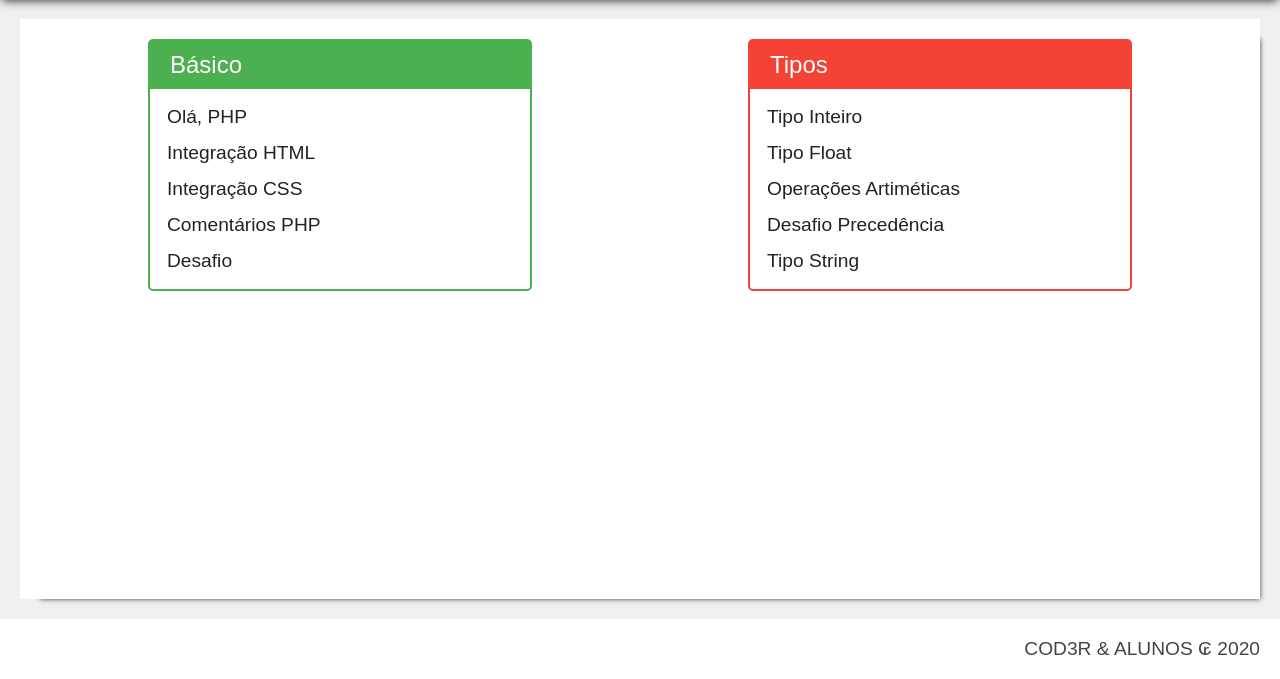
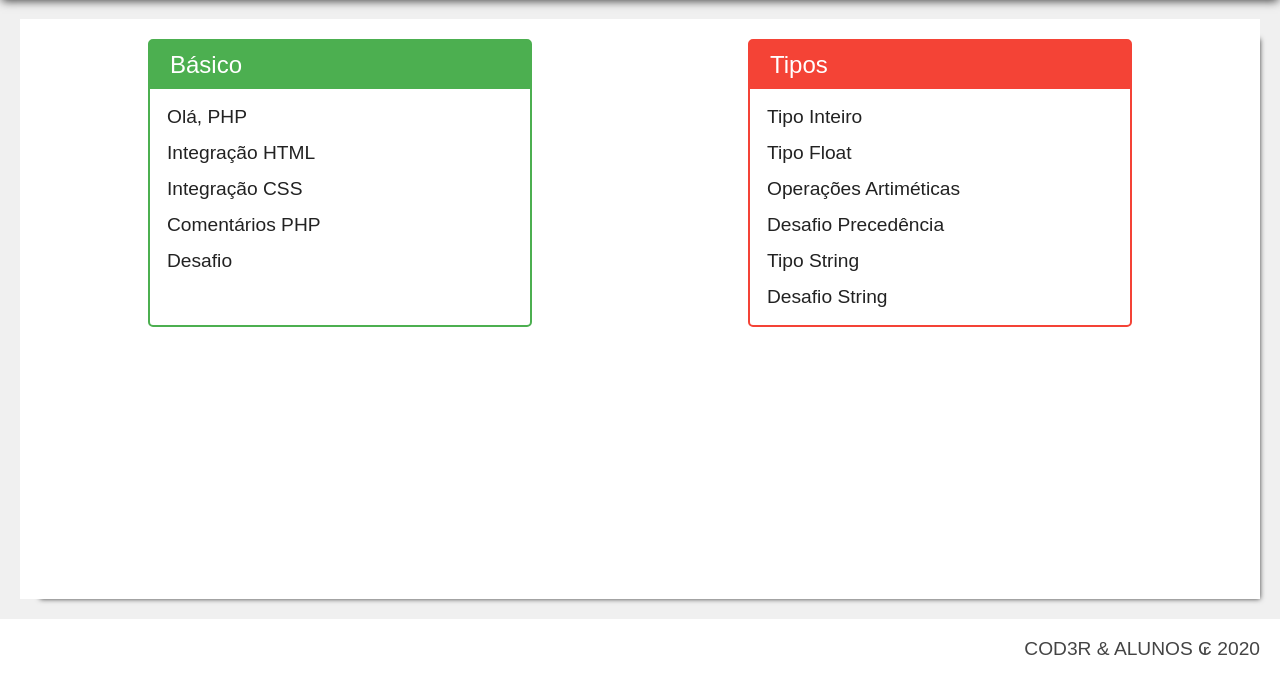
Before and after one commit to Peuz3/php7-html5-css, a PHP site: page / in a window 1280 px wide. Shown: the part 121-800 px from the top of the page. Run offline with PHP 8.4, Linux system fonts and the light colour scheme.

Commit message:
Desafio String

```diff
--- a/index.php
+++ b/index.php
@@ -87,6 +87,12 @@
                             </a>
                         </li>
 
+                        <li>
+                            <a href="exercicio.php?dir=tipos&file=desafio_string">
+                                Desafio String
+                            </a>
+                        </li>
+
                      </ul>
                 </div> <!-- Fim da div Tipos -->
             </nav>
```
Also changed, not shown: tipos/desafio_string.php (added, +7 -0 lines).
